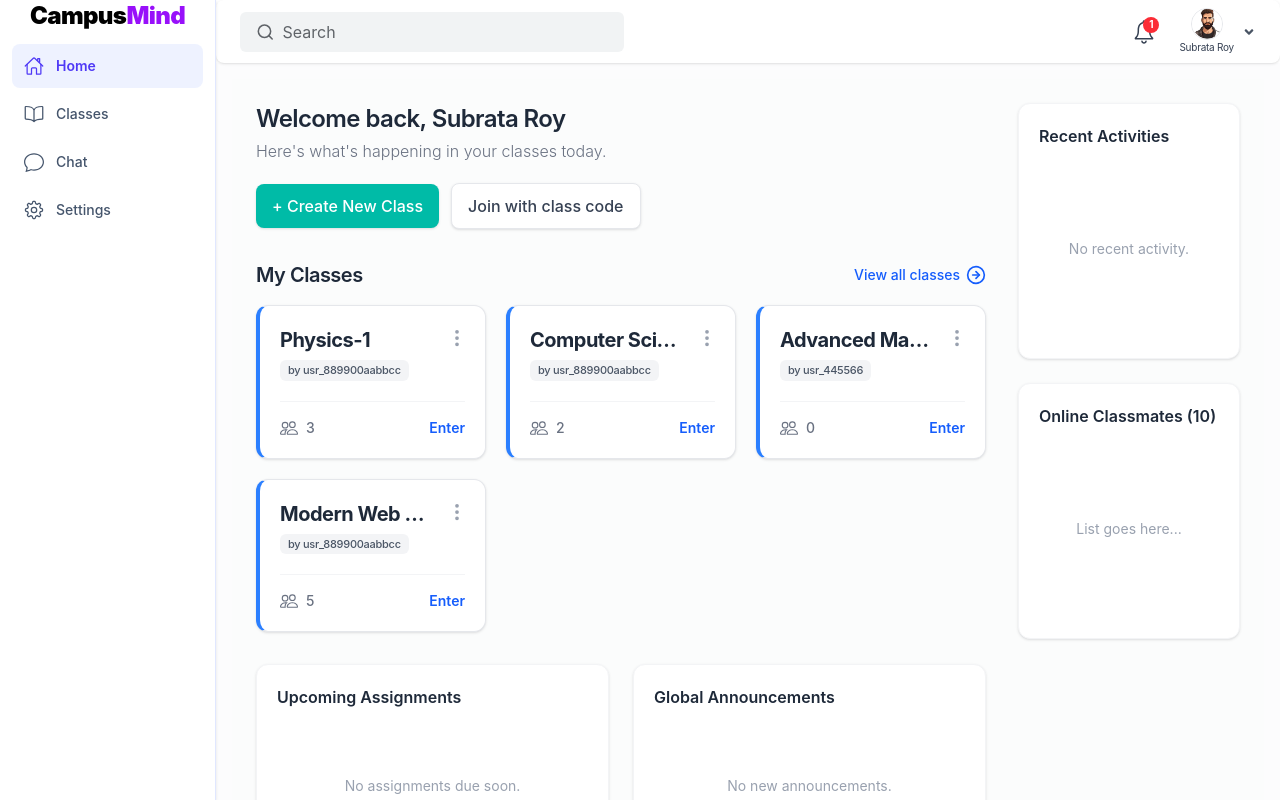
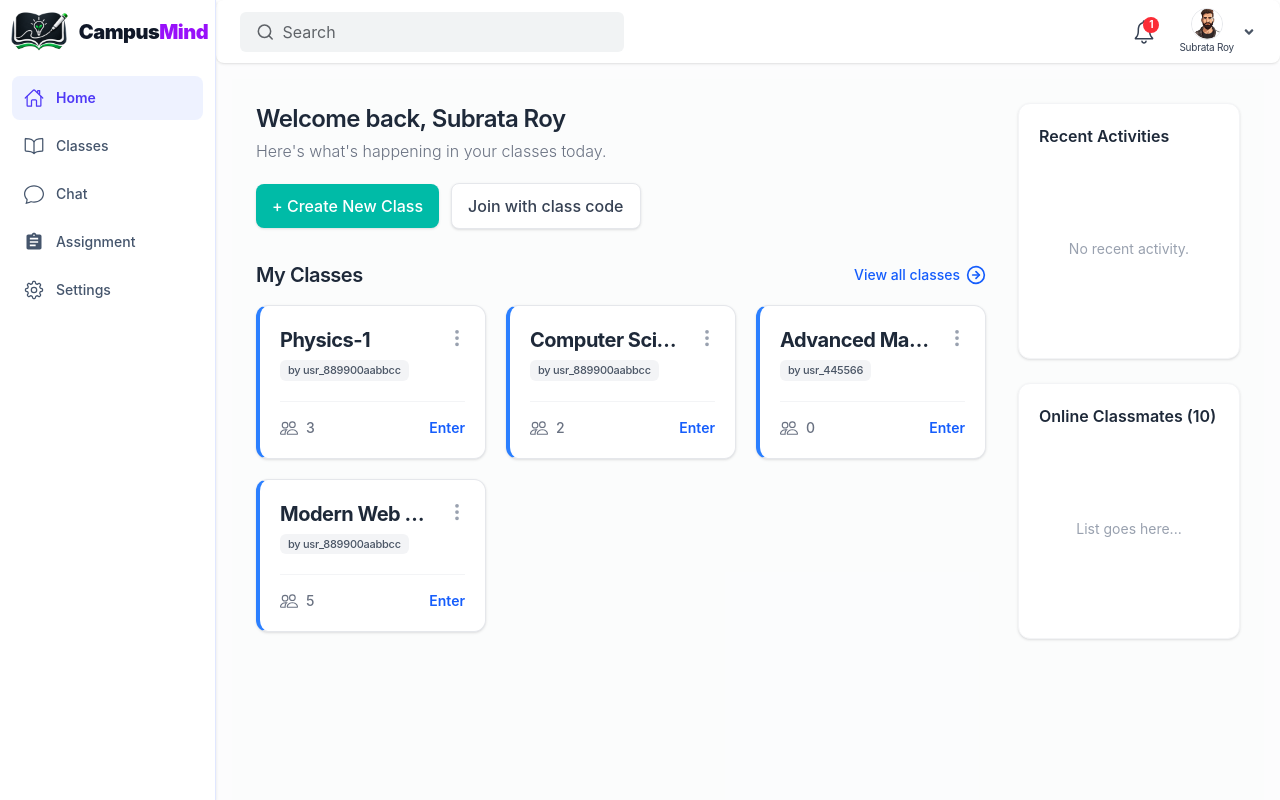
Before and after one commit to subrataroy912/Campus-Mind, a React (Vite) app: page /dashboard in a window 1280 px wide. Built offline with nearby package versions, Linux system fonts and the light colour scheme.

Commit message:
added website logo

```diff
--- a/index.html
+++ b/index.html
@@ -3,12 +3,13 @@
 
 <head>
   <meta charset="UTF-8" />
+  <link rel="icon" type="image/png" href="logo-square.png" />
+
   <meta name="viewport" content="width=device-width, initial-scale=1.0" />
   <title>Campus Mind</title>
 </head>
 
-<body class="">
-  <!-- TODO:: <body class="bg-white text-gray-900 dark:bg-gray-900 dark:text-white transition-colors duration-300"> -->
+<body>
   <div id="root"></div>
   <script type="module" src="/src/main.jsx"></script>
 </body>
--- a/src/App.jsx
+++ b/src/App.jsx
@@ -61,6 +61,11 @@ function App() {
     },
     {
       "id": "12",
+      "name": "Campus Assignment",
+      "path": "/dashboard/assignment"
+    },
+    {
+      "id": "13",
       "name": "System Settings",
       "path": "/dashboard/settings"
     }
--- a/src/components/common/BrandLogo.jsx
+++ b/src/components/common/BrandLogo.jsx
@@ -3,13 +3,21 @@ import { Link } from 'react-router-dom'
 
 function BrandLogo({ compact = false }) {
   return (
-    <Link to={"/"}>
-      <div className="flex items-center justify-center">
-        {!compact && <span className="text-2xl font-black tracking-tight text-white-950">
-          Campus
-          <span className="text-purple-600">Mind</span>
-        </span>
-        }
+    <Link to="/" className="max-w-fit px-3 sm:px-4 md:px-5 transition-all">
+      <div className="flex items-center justify-center gap-1 md:gap-2 flex-nowrap">
+
+        <img
+          src={"/logo-square.png"}
+          alt="CampusMind Logo"
+          className="w-10 h-10 sm:w-12 sm:h-12 md:w-14 md:h-14 lg:w-16 lg:h-16 object-contain shrink-0"
+        />
+
+        {!compact && (
+          <span className="text-xl  md:text-xl font-black tracking-tight text-gray-900 transition-all whitespace-nowrap">
+            Campus
+            <span className="text-purple-600">Mind</span>
+          </span>
+        )}
       </div>
     </Link>
   )
--- a/src/components/common/SidebarNav.jsx
+++ b/src/components/common/SidebarNav.jsx
@@ -8,7 +8,11 @@ export default function SidebarNav() {
       <ul className="space-y-1">
         {SIDEBAR_NAV_ITEMS.map(({ label, to, Icon }) => (
           <li key={to}>
-            <NavLink to={to} className={getNavLinkStyles}>
+            <NavLink
+              to={to}
+              end={to === '/dashboard'}
+              className={getNavLinkStyles}
+            >
               <Icon size={20} className="shrink-0" />
               <span>{label}</span>
             </NavLink>
--- a/src/components/dashboard/DashboardHeader.jsx
+++ b/src/components/dashboard/DashboardHeader.jsx
@@ -28,7 +28,11 @@ function DashboardHeader() {
           <ul className="p-3 space-y-1">
             {SIDEBAR_NAV_ITEMS.map(({ label, to, Icon }) => (
               <li key={to}>
-                <NavLink to={to} className={({ isActive }) => getNavLinkStyles(isActive)}>
+                <NavLink
+                  to={to}
+                  end={to === "/dashboard"}
+                  className={({ isActive }) => getNavLinkStyles(isActive)}
+                  onClick={() => setIsMenuBarOpen(!isMenuBarOpen)}>
                   <Icon size={20} className="shrink-0" />
                   <span>{label}</span>
                 </NavLink>
--- a/src/config/navigation.js
+++ b/src/config/navigation.js
@@ -2,6 +2,7 @@
 import { IoBookOutline, IoHomeOutline } from 'react-icons/io5';
 import { BsChat } from 'react-icons/bs';
 import { GoGear } from 'react-icons/go';
+import { MdAssignment } from 'react-icons/md';
 
 export const SIDEBAR_NAV_ITEMS = [
   {
@@ -20,6 +21,11 @@ export const SIDEBAR_NAV_ITEMS = [
     Icon: BsChat,
   },
   {
+    label: 'Assignment',
+    to: '/dashboard/Assignment',
+    Icon: MdAssignment,
+  },
+  {
     label: 'Settings',
     to: '/dashboard/settings',
     Icon: GoGear,
--- /dev/null
+++ b/src/pages/dashboard/DashboardAssignmentPage.jsx
@@ -0,0 +1,9 @@
+import React from 'react'
+
+function DashboardAssignmentPage() {
+  return (
+    <div>DashboardAssignmentPage</div>
+  )
+}
+
+export default DashboardAssignmentPage
--- a/src/pages/dashboard/DashboardHomePage.jsx
+++ b/src/pages/dashboard/DashboardHomePage.jsx
@@ -52,27 +52,14 @@ function DashboardHome() {
               ))}
             </div>
           </div>
-
-          {/* Bottom Modules Grid */}
-          <div className="grid grid-cols-1 md:grid-cols-2 gap-4 sm:gap-6">
-            <div className="flex flex-col bg-white p-4 sm:p-5 rounded-xl border border-gray-100 shadow-sm min-h-52">
-              <h2 className="font-semibold text-gray-800 text-sm sm:text-base mb-3">Upcoming Assignments</h2>
-              <div className="grow flex items-center justify-center text-gray-400 text-sm">No assignments due soon.</div>
-            </div>
-            <div className="flex flex-col bg-white p-4 sm:p-5 rounded-xl border border-gray-100 shadow-sm min-h-52">
-              <h2 className="font-semibold text-gray-800 text-sm sm:text-base mb-3">Global Announcements</h2>
-              <div className="grow flex items-center justify-center text-gray-400 text-sm">No new announcements.</div>
-            </div>
-          </div>
-
         </div>
 
         {/* Right Sidebar Area */}
-        <div className="flex flex-col gap-4 sm:gap-6 lg:col-span-3 mt-2 lg:mt-0">
+        <div className="hidden  md:flex flex-col gap-4 sm:gap-6 lg:col-span-3 mt-2 lg:mt-0">
 
           <div className="flex flex-col bg-white p-4 sm:p-5 rounded-xl border border-gray-100 shadow-sm min-h-52 sm:min-h-64">
             <h2 className="font-semibold text-gray-800 text-sm sm:text-base mb-3">Recent Activities</h2>
-             <div className="grow flex items-center justify-center text-gray-400 text-sm">No recent activity.</div>
+            <div className="grow flex items-center justify-center text-gray-400 text-sm">No recent activity.</div>
           </div>
 
           <div className="flex flex-col bg-white p-4 sm:p-5 rounded-xl border border-gray-100 shadow-sm min-h-52 sm:min-h-64">
--- a/src/routes/AppRoutes.jsx
+++ b/src/routes/AppRoutes.jsx
@@ -11,8 +11,10 @@ import DashboardHomePage from '../pages/dashboard/DashboardHomePage.jsx'
 import DashboardClassesPage from '../pages/dashboard/DashboardClassesPage.jsx'
 import DashboardChatPage from '../pages/dashboard/DashboardChatPage.jsx'
 import DashboardSettingsPage from '../pages/dashboard/DashboardSettingsPage.jsx'
+import DashboardAssignmentPage from '../pages/dashboard/DashboardAssignmentPage.jsx'
 import ProfilePage from "../pages/profile/ProfilePage.jsx"
 import NotificationPage from "../pages/notification/NotificationsPage.jsx"
+
 function AppRoutes() {
   return (
     <Routes>
@@ -38,9 +40,10 @@ function AppRoutes() {
       <Route element={<DashboardLayout />} path="/dashboard">
 
         <Route index element={<DashboardHomePage />} />
-        <Route element={<DashboardClassesPage/>} path="classes" />
-        <Route element={<DashboardChatPage/>} path="chat" />
-        <Route element={<DashboardSettingsPage/>} path="settings" />
+        <Route element={<DashboardClassesPage />} path="classes" />
+        <Route element={<DashboardChatPage />} path="chat" />
+        <Route element={<DashboardAssignmentPage />} path="assignment" />
+        <Route element={<DashboardSettingsPage />} path="settings" />
       </Route>
 
       <Route element={<NotFoundPage />} path="/404" />
--- a/tailwind.config.js
+++ b/tailwind.config.js
@@ -1,7 +1,6 @@
 
 /**@type{import('tailwindcss')*/
 module.exports = {
-    darkMode: 'class',
     content: ["./src/**/*.{jsx,html,js}"],
     theme: {
         extend: {},
```
Also changed, not shown: public/logo-square.png (added).
